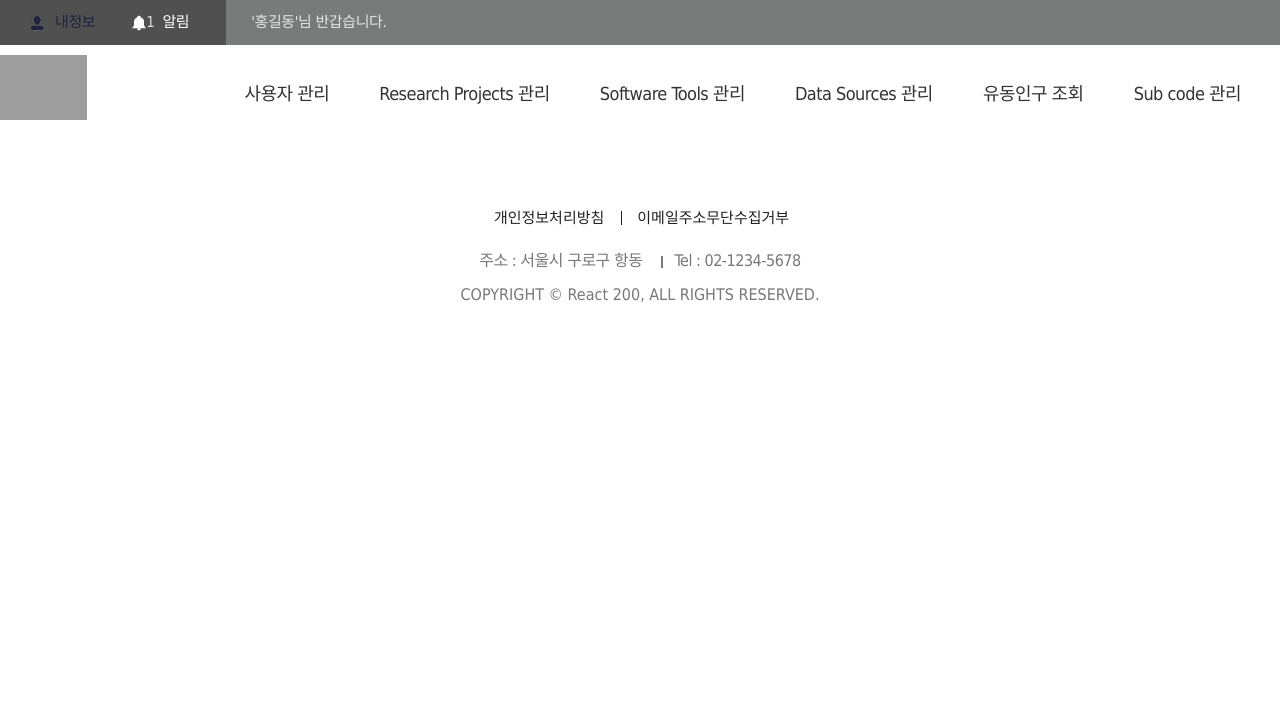
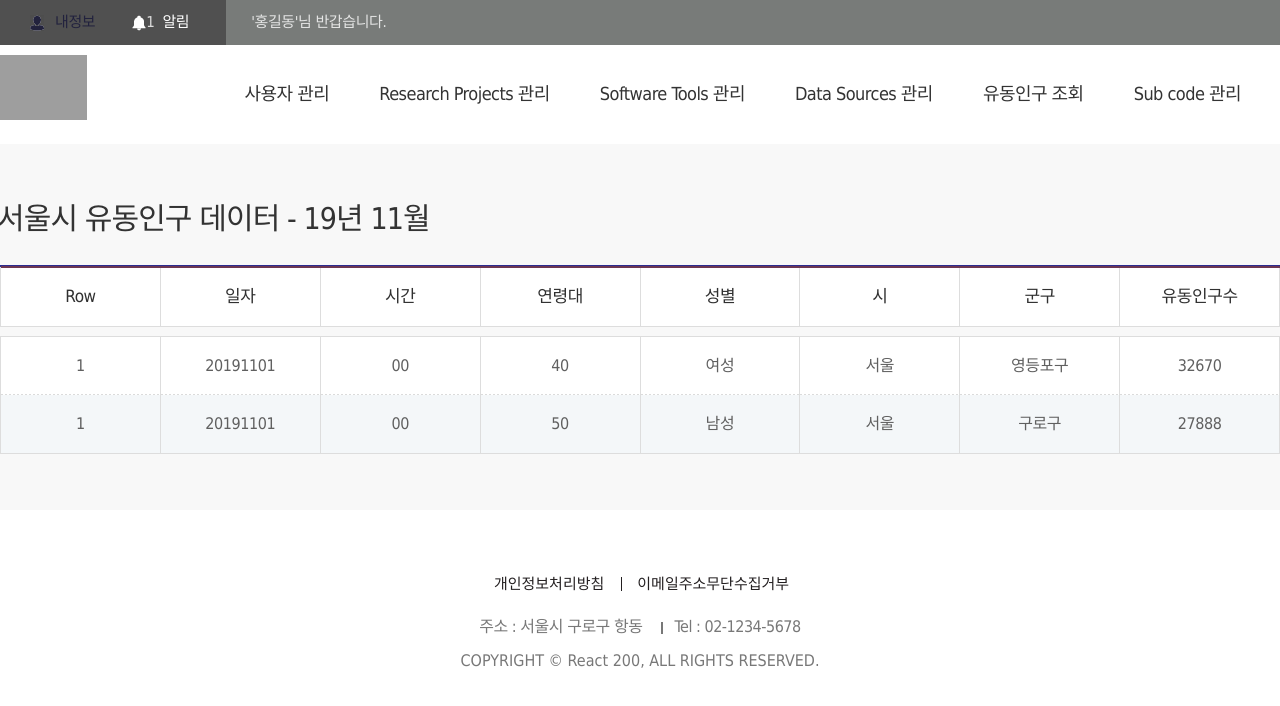
Before and after one commit to my-choe/react200, a React (Create React App) app: page /floatPopluationList in a window 1280 px wide. Shown: the top 706 px of the page. Built offline with nearby package versions, Linux system fonts and the light colour scheme; grey boxes are pictures that could not be loaded.

Commit message:
096 서울시 유동인구 데이터 사용하기 1 - 리스트 페이지 만들기

```diff
--- a/src/components/App.js
+++ b/src/components/App.js
@@ -5,11 +5,10 @@ import HeaderAdmin from './Header/HeaderAdmin'; // header
 import Footer from './Footer/Footer';
 import LoginForm from './LoginForm';
 import reactThrottle from './R095_reactThrottle';
+import floatingPopulationList from './Floating_population/floatingPopulationList';
 
 /**
- * 라우팅 상관 없이 항상 표시돼야 하는 header와 footer 작업
- * 상단에 header, 하단에 footer 영역이 고정으로 위치하고 중간영역에 라우팅되는 컴포넌트 표시.
- * 루트 경로(/)에서 /reactRouter2 경로로 url을 이동해도 중간에 표시되는 컴포넌트 영역만 변경됨.
+ * 서울시 유동 인구 데이터 사용하기 1 - 리스트 페이지 만들기
  */
 class App extends Component {
   render(){
@@ -17,7 +16,8 @@ class App extends Component {
       <div className="App">
         <HeaderAdmin/>
         <Route exact path='/' component={LoginForm} />
-        <Route exact path='/reactThrottle' component={reactThrottle} />
+        <Route exact path='/Throttle' component={reactThrottle} />
+        <Route exact path='/floatPopluationList' component={floatingPopulationList} />
         <Footer/>
       </div>
     );
--- /dev/null
+++ b/src/components/Floating_population/floatingPopulationList.js
@@ -0,0 +1,53 @@
+import React, { Component } from 'react';
+
+class floatingPopulationList extends Component {
+    render () {
+        return (
+            <section class="sub_wrap" >
+                <article class="s_cnt mp_pro_li ct1 mp_pro_li_admin">
+                    <div class="li_top">
+                        <h2 class="s_tit1">서울시 유동인구 데이터 - 19년 11월</h2>
+                    </div>
+                    <div class="list_cont list_cont_admin">
+                        <table class="table_ty1 fp_tlist">
+                            <tr>
+                                <th>Row</th>
+                                <th>일자</th>
+                                <th>시간</th>
+                                <th>연령대</th>
+                                <th>성별</th>
+                                <th>시</th>
+                                <th>군구</th>
+                                <th>유동인구수</th>
+                            </tr>
+                        </table>
+                        <table class="table_ty2 fp_tlist">
+                            <tr class="hidden_type">
+                                <td>1</td>
+                                <td>20191101</td>
+                                <td>00</td>
+                                <td>40</td>
+                                <td>여성</td>
+                                <td>서울</td>
+                                <td>영등포구</td>
+                                <td>32670</td>
+                            </tr>
+                            <tr class="hidden_type">
+                                <td>1</td>
+                                <td>20191101</td>
+                                <td>00</td>
+                                <td>50</td>
+                                <td>남성</td>
+                                <td>서울</td>
+                                <td>구로구</td>
+                                <td>27888</td>
+                            </tr>
+                        </table>
+                    </div>
+                </article>
+            </section>
+        );
+    }
+}
+
+export default floatingPopulationList;
```
